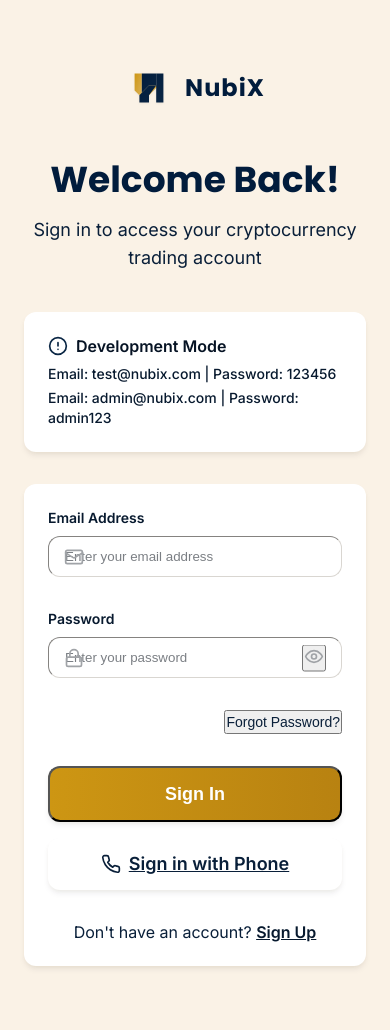
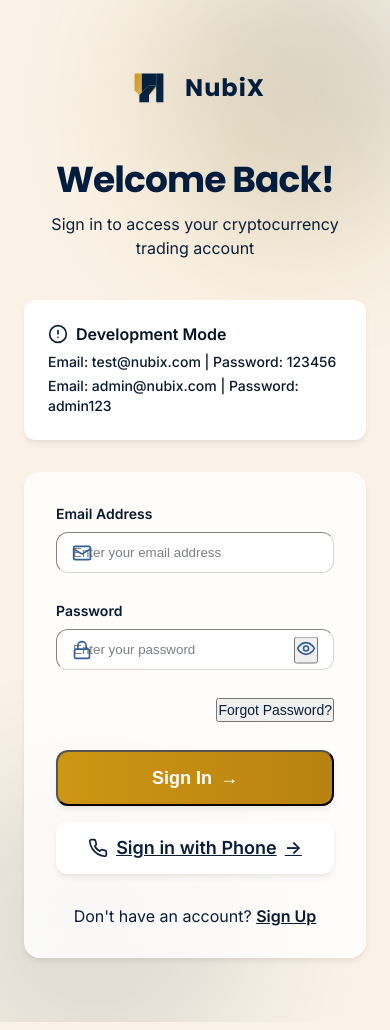
Before and after one commit to miqdadgithub/NUBIX, a React (Create React App) app in the folder frontend/: page /login in a window 390 px wide. Built offline with nearby package versions, Linux system fonts and the light colour scheme; no server answers.

Commit message:
auto-commit for 920caa7e-8e3a-4162-a860-103f3c3ee863

```diff
--- a/frontend/src/components/auth/LoginScreen.js
+++ b/frontend/src/components/auth/LoginScreen.js
@@ -30,23 +30,28 @@ const LoginScreen = () => {
   };
 
   return (
-    <div className="min-h-screen flex flex-col justify-center py-16 px-6" style={{ backgroundColor: '#FAF2E6' }}>
+    <div className="relative min-h-screen flex flex-col justify-center py-16 px-6 overflow-hidden" style={{ backgroundColor: '#FAF2E6' }}>
+      {/* Decorative gradients */}
+      <div className="pointer-events-none absolute -top-10 -right-10 w-72 h-72 bg-gradient-to-tr from-primary-500 to-secondary-500 rounded-full blur-3xl opacity-20"></div>
+      <div className="pointer-events-none absolute -bottom-16 -left-16 w-80 h-80 bg-gradient-to-tr from-secondary-900 to-secondary-500 rounded-full blur-3xl opacity-10"></div>
+
       <div className="sm:mx-auto sm:w-full sm:max-w-md">
-        <div className="flex justify-center mb-12">
+        {/* Header */}
+        <div className="flex justify-center mb-12 animate-float-slow" data-testid="login-logo">
           <NubixLogo size="lg" showText={true} />
         </div>
-        <div className="text-center mb-10">
-          <h2 className="text-4xl font-display font-bold text-secondary-900 mb-4">
+        <div className="text-center mb-10 fade-in-up">
+          <h2 className="text-4xl font-display font-bold text-secondary-900 mb-3 tracking-tight">
             Welcome Back!
           </h2>
-          <p className="text-secondary-600 text-lg">
+          <p className="text-secondary-600 text-base sm:text-lg">
             Sign in to access your cryptocurrency trading account
           </p>
         </div>
         {/* Dev notice */}
-        <div className="mb-8 nubix-card bg-gray-50 border border-gray-300">
+        <div className="mb-8 nubix-card bg-white/70 backdrop-blur-md border border-gray-200 fade-in-up" style={{ animationDelay: '80ms' }}>
           <div className="flex items-center mb-2">
-            <AlertCircle className="w-5 h-5 text-secondary-500 mr-2" />
+            <AlertCircle className="w-5 h-5 text-secondary-600 mr-2" />
             <span className="text-secondary-800 font-semibold">Development Mode</span>
           </div>
           <div className="text-sm text-secondary-700 space-y-1">
@@ -57,8 +62,8 @@ const LoginScreen = () => {
       </div>
 
       <div className="sm:mx-auto sm:w-full sm:max-w-md">
-        <div className="nubix-card">
-          <form className="space-y-8" onSubmit={handleSubmit} data-testid="login-form">
+        <div className="bg-white/80 backdrop-blur-md border border-gray-200 shadow-nubix rounded-2xl p-8 sm:p-10 fade-in-up" style={{ animationDelay: '120ms' }}>
+          <form className="space-y-7" onSubmit={handleSubmit} data-testid="login-form">
             {error && (
               <div className="bg-red-50 border border-red-200 rounded-xl p-4" data-testid="login-error">
                 <div className="flex">
@@ -67,18 +72,24 @@ const LoginScreen = () => {
                 </div>
               </div>
             )}
+
+            {/* Email Field */}
             <div className="space-y-2">
               <label className="block text-sm font-semibold text-secondary-700">
                 Email Address
               </label>
-              <div className="relative">
-                <Mail className="absolute left-4 top-1/2 transform -translate-y-1/2 text-gray-400 w-5 h-5" />
+              <div className="relative group">
+                <Mail
+                  className={`absolute left-4 top-1/2 -translate-y-1/2 text-secondary-400 w-5 h-5 transition-opacity duration-200 ${formData.email ? 'opacity-0' : 'opacity-100'}`}
+                  aria-hidden
+                />
                 <input
                   type="email"
                   name="email"
+                  autoComplete="email"
                   value={formData.email}
                   onChange={handleChange}
-                  className="nubix-input pl-12 py-4"
+                  className="nubix-input pl-12 py-4 focus:shadow-nubix"
                   placeholder="Enter your email address"
                   required
                   data-testid="login-email-input"
@@ -86,18 +97,23 @@ const LoginScreen = () => {
               </div>
             </div>
 
+            {/* Password Field */}
             <div className="space-y-2">
               <label className="block text-sm font-semibold text-secondary-700">
                 Password
               </label>
-              <div className="relative">
-                <Lock className="absolute left-4 top-1/2 transform -translate-y-1/2 text-gray-400 w-5 h-5" />
+              <div className="relative group">
+                <Lock
+                  className={`absolute left-4 top-1/2 -translate-y-1/2 text-secondary-400 w-5 h-5 transition-opacity duration-200 ${formData.password ? 'opacity-0' : 'opacity-100'}`}
+                  aria-hidden
+                />
                 <input
                   type={showPassword ? 'text' : 'password'}
                   name="password"
+                  autoComplete="current-password"
                   value={formData.password}
                   onChange={handleChange}
-                  className="nubix-input pl-12 pr-12 py-4"
+                  className="nubix-input pl-12 pr-12 py-4 focus:shadow-nubix"
                   placeholder="Enter your password"
                   required
                   data-testid="login-password-input"
@@ -105,7 +121,7 @@ const LoginScreen = () => {
                 <button
                   type="button"
                   onClick={() => setShowPassword(!showPassword)}
-                  className="absolute right-4 top-1/2 transform -translate-y-1/2 text-gray-400 hover:text-secondary-700 nubix-transition"
+                  className="absolute right-4 top-1/2 -translate-y-1/2 text-secondary-400 hover:text-secondary-700 transition-colors"
                   data-testid="toggle-password-visibility"
                 >
                   {showPassword ? <EyeOff className="w-5 h-5" /> : <Eye className="w-5 h-5" />}
@@ -114,26 +130,38 @@ const LoginScreen = () => {
             </div>
 
             <div className="flex items-center justify-end">
-              <button type="button" className="text-secondary-600 hover:text-secondary-700 text-sm font-medium nubix-transition" data-testid="forgot-password-link">
+              <button type="button" className="text-secondary-600 hover:text-secondary-700 text-sm font-medium transition-colors" data-testid="forgot-password-link">
                 Forgot Password?
               </button>
             </div>
 
             <div className="space-y-4">
-              <button type="submit" disabled={loading} className="w-full nubix-btn-primary text-lg py-4" data-testid="login-submit-button">
-                {loading ? <div className="nubix-spinner" /> : 'Sign In'}
+              <button
+                type="submit"
+                disabled={loading}
+                className="w-full nubix-btn-primary text-lg py-4 group"
+                data-testid="login-submit-button"
+              >
+                {loading ? (
+                  <div className="nubix-spinner" />
+                ) : (
+                  <span className="inline-flex items-center gap-2">
+                    Sign In
+                    <span className="transition-transform group-hover:translate-x-0.5">→</span>
+                  </span>
+                )}
               </button>
-              <Link to="/phone-auth" className="w-full nubix-btn-secondary text-lg py-4" data-testid="phone-auth-link">
+              <Link to="/phone-auth" className="w-full nubix-btn-secondary text-lg py-4 group" data-testid="phone-auth-link">
                 <Phone className="w-5 h-5 mr-2" />
-                Sign in with Phone
+                <span className="inline-flex items-center gap-2">Sign in with Phone <span className="transition-transform group-hover:translate-x-0.5">→</span></span>
               </Link>
             </div>
           </form>
 
-          <div className="mt-8 text-center">
+          <div className="mt-8 text-center fade-in-up" style={{ animationDelay: '160ms' }}>
             <p className="text-secondary-600">
               Don't have an account?{' '}
-              <Link to="/register" className="text-secondary-700 hover:text-primary-600 font-semibold nubix-transition" data-testid="go-to-register">
+              <Link to="/register" className="text-secondary-700 hover:text-primary-600 font-semibold transition-colors" data-testid="go-to-register">
                 Sign Up
               </Link>
             </p>
--- a/frontend/src/index.css
+++ b/frontend/src/index.css
@@ -48,7 +48,7 @@ body {
   @apply bg-white border-2 border-secondary-500 text-secondary-600 hover:bg-gray-100 font-semibold py-3 px-6 rounded-xl transition-all duration-200 flex items-center justify-center shadow-nubix;
 }
 
-/* Aliases for legacy class names used in components */
+/* Aliases */
 .btn-primary { @apply nubix-btn-primary; }
 .input-field { @apply nubix-input; }
 .loading-spinner { @apply nubix-spinner; }
@@ -60,9 +60,7 @@ body {
 }
 
 /* Transitions */
-.nubix-transition {
-  @apply transition-all duration-300 ease-in-out;
-}
+.nubix-transition { @apply transition-all duration-300 ease-in-out; }
 
 /* Spinner */
 .nubix-spinner {
@@ -74,17 +72,26 @@ body {
   animation: nubix-spin 1s linear infinite;
 }
 
-@keyframes nubix-spin {
-  0% { transform: rotate(0deg); }
-  100% { transform: rotate(360deg); }
-}
+@keyframes nubix-spin { 0% { transform: rotate(0deg); } 100% { transform: rotate(360deg); } }
 
-/* Price indicators (no green/blue) */
+/* Price indicators */
 .price-up { color: #CD9613; }
 .price-down { color: #DC2626; }
 
 /* Focus ring */
-.nubix-input:focus {
-  outline: none;
-  box-shadow: 0 0 0 3px rgba(205, 150, 19, 0.15);
+.nubix-input:focus { outline: none; box-shadow: 0 0 0 3px rgba(205, 150, 19, 0.15); }
+
+/* Subtle entrance + float animations for modern feel */
+.fade-in-up { animation: fadeInUp 0.45s ease-out both; }
+.animate-float-slow { animation: floatSlow 6s ease-in-out infinite; }
+
+@keyframes fadeInUp {
+  0% { opacity: 0; transform: translateY(10px); }
+  100% { opacity: 1; transform: translateY(0); }
 }
+
+@keyframes floatSlow {
+  0% { transform: translateY(0); }
+  50% { transform: translateY(-6px); }
+  100% { transform: translateY(0); }
+}
```
